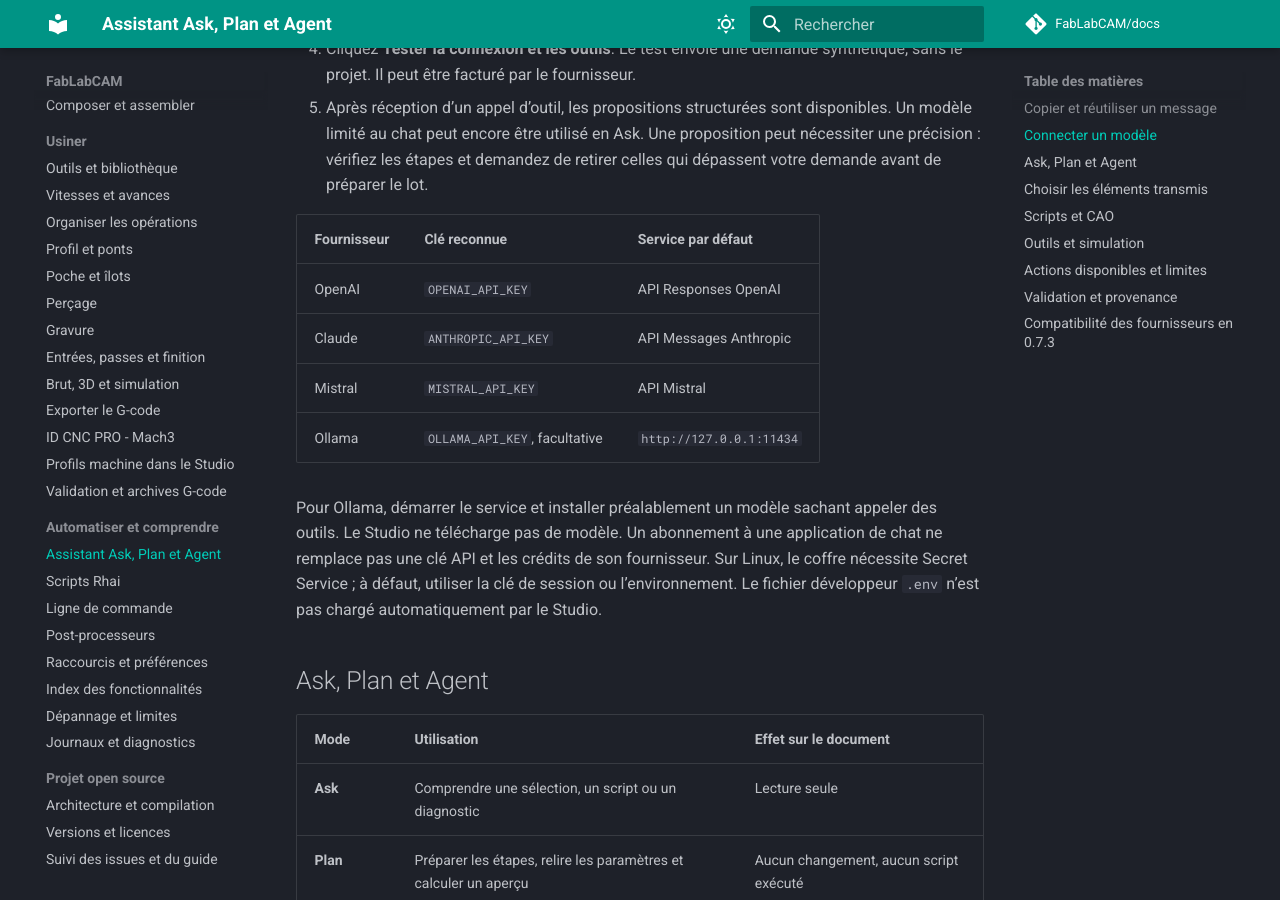
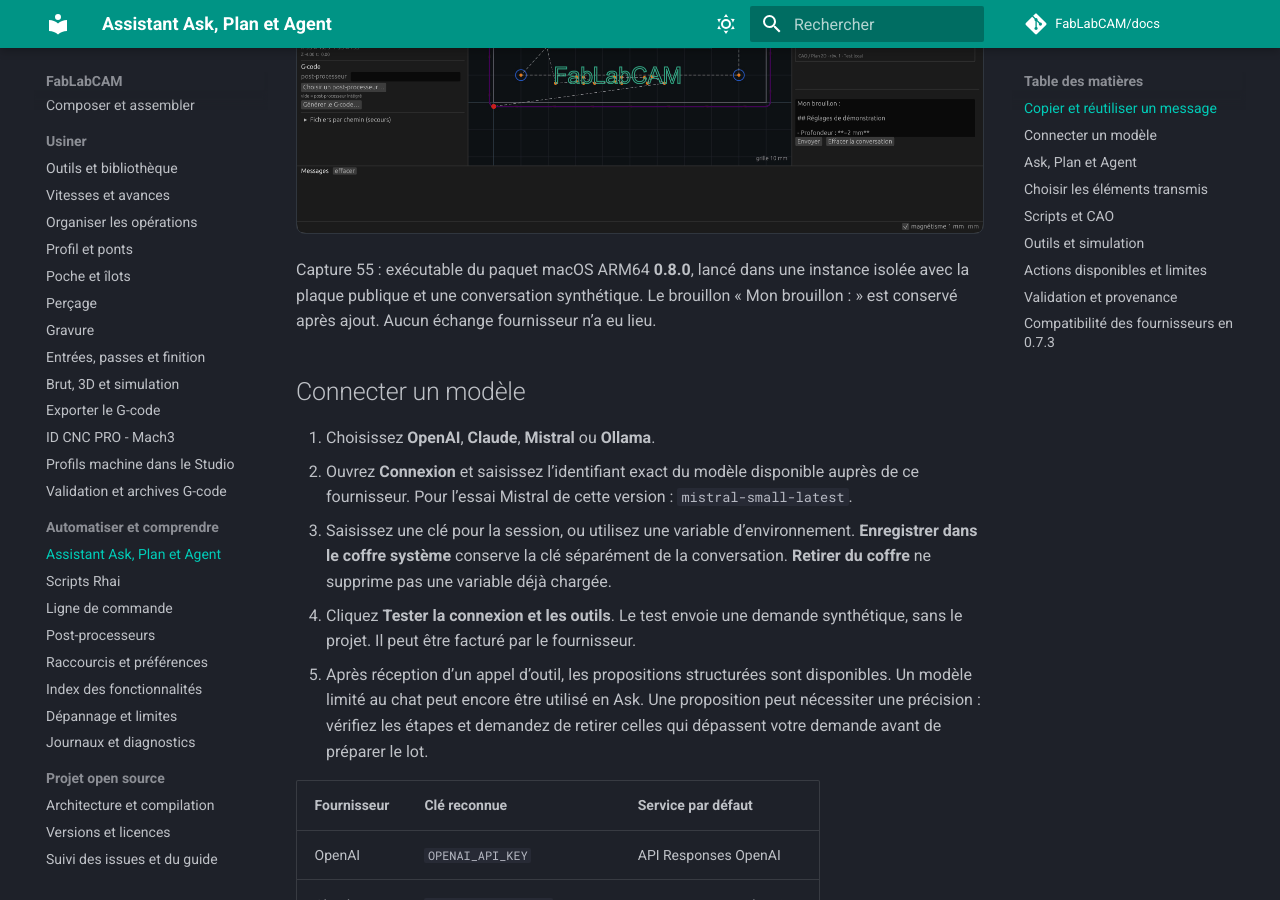
Before and after one commit to FabLabCAM/docs, an MkDocs documentation site: the page built from docs/guide/assistant.md, in a window 1280 px wide and 900 px high, scrolled down 986 px. Built offline with MkDocs 1.6.1 and Material for MkDocs 9.7.7, drawn with Linux system fonts in a browser that asks for light colours; comment, search, counter and statistics services are not loaded.

```diff
--- a/docs/guide/assistant.md
+++ b/docs/guide/assistant.md
@@ -23,6 +23,12 @@ Ces actions sont locales, sans appel au modèle et sans changement du projet.
 Le message d’origine reste inchangé ; seul le prompt est éditable. La sélection
 d’un extrait se fait dans **Texte sélectionnable**, pas dans le rendu Markdown.
 Le collage depuis une autre application utilise les mêmes raccourcis.
+
+![Copier ou ajouter une réponse au brouillon](../assets/screenshots/55-assistant-copie.png)
+
+Capture 55 : exécutable du paquet macOS ARM64 **0.8.0**, lancé dans une instance
+isolée avec la plaque publique et une conversation synthétique. Le brouillon
+« Mon brouillon : » est conservé après ajout. Aucun échange fournisseur n’a eu lieu.
 
 ## Connecter un modèle
 
```
Also changed, not shown: docs/reference/fonctionnalites.md (+1 -1 lines), docs/reference/versions.md (+3 -0 lines), docs/assets/screenshots/55-assistant-copie.png (added).
